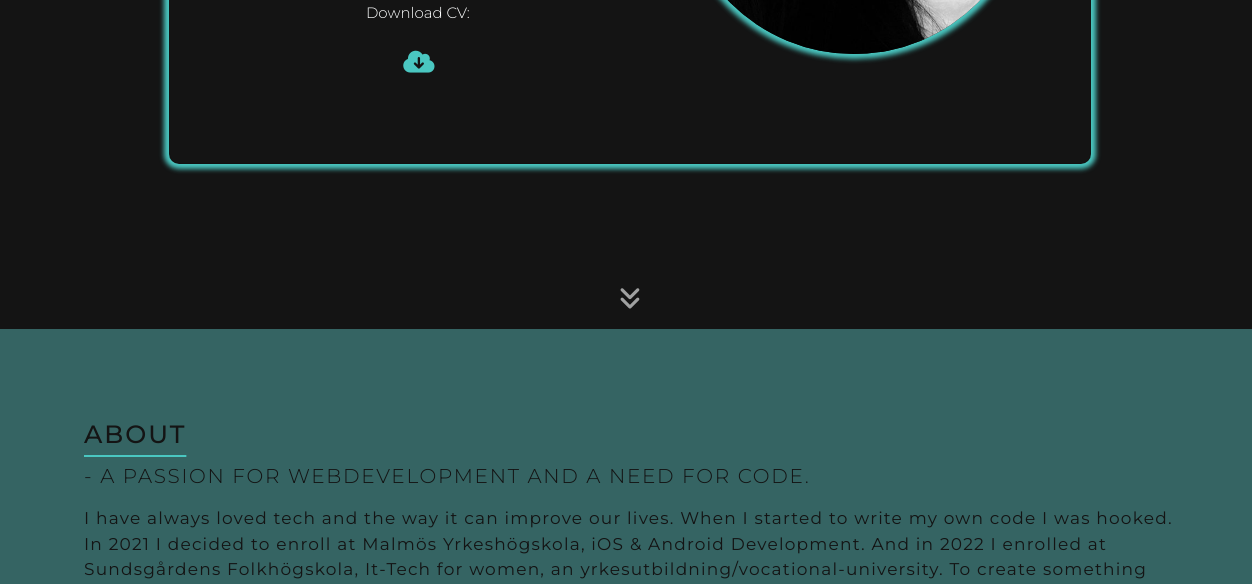
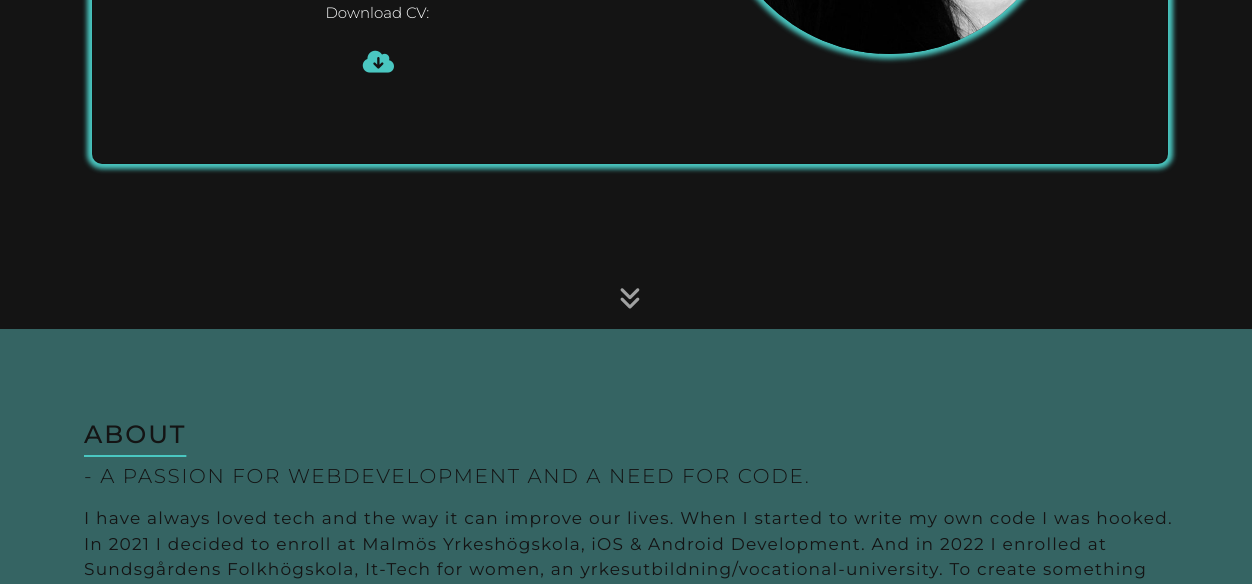
Before and after one commit to JessikaGyllstrom/JessikaGyllstrom.github.io, a plain HTML site: page index.html in a window 1536 px wide. Shown: the part 516-1100 px from the top of the page, without its empty margins (138-1390 px from the left). Drawn offline with nearby package versions, Linux system fonts and the light colour scheme.

Commit message:
media rules

```diff
--- a/styles/_main.scss
+++ b/styles/_main.scss
@@ -206,8 +206,3 @@
         margin-right: 20px;
     }
 }
-@media screen and (min-width: 1374px) {
-    .card {
-        width: 60%;
-    }
-}
```
Also changed, not shown: styles/mystyle.css.
